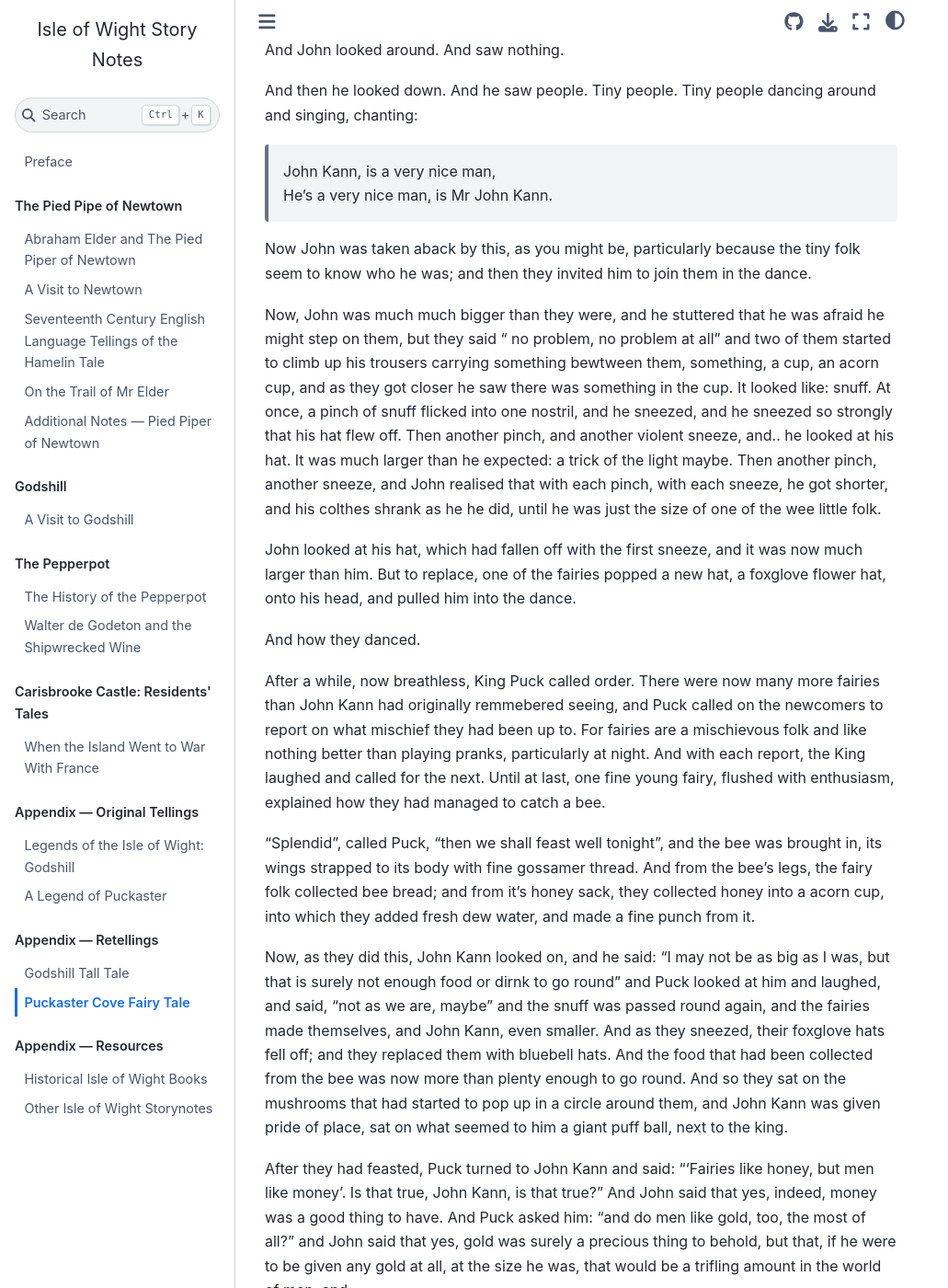
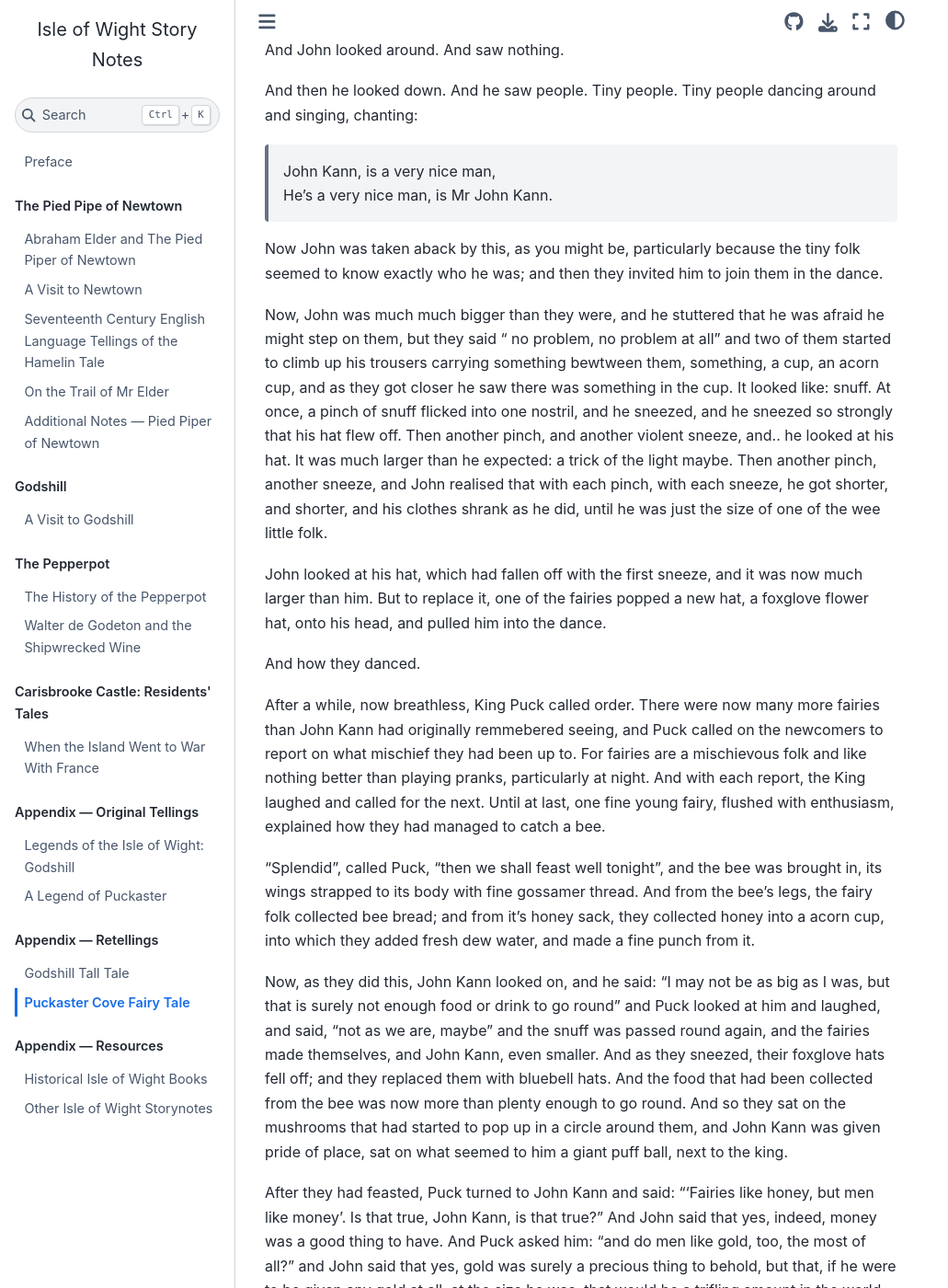
Before and after one commit to psychemedia/island-storynotes, a Jupyter Book: the page built from elder-puckaster-reversioned.md, in a window 1280 px wide and 1400 px high, scrolled down 1229 px. Shown: the whole window at 92% size, without its empty margins (0-1031 px from the left). Built offline with Jupyter Book 1.0.4 settings and Sphinx 7.4.7 and the Sphinx Book theme 1.1.4, drawn with Linux system fonts in a browser that asks for light colours; some of the changed text lies outside the part shown.

Commit message:
Update elder-puckaster-reversioned.md

```diff
--- a/elder-puckaster-reversioned.md
+++ b/elder-puckaster-reversioned.md
@@ -22,11 +22,11 @@ And then he looked down. And he saw people. Tiny people. Tiny people dancing aro
 > John Kann, is a very nice man,
 > He's a very nice man, is Mr John Kann.
 
-Now John was taken aback by this, as you might be, particularly because the tiny folk seem to know who he was; and then they invited him to join them in the dance.
+Now John was taken aback by this, as you might be, particularly because the tiny folk seemed to know exactly who he was; and then they invited him to join them in the dance.
 
-Now, John was much much bigger than they were, and he stuttered that he was afraid he might step on them, but they said " no problem, no problem at all" and two of them started to climb up his trousers carrying something bewtween them, something, a cup, an acorn cup, and as they got closer he saw there was something in the cup. It looked like: snuff. At once, a pinch of snuff flicked into one nostril, and he sneezed, and he sneezed so strongly that his hat flew off. Then another pinch, and another violent sneeze, and.. he looked at his hat. It was much larger than he expected: a trick of the light maybe. Then another pinch, another sneeze, and John realised that with each pinch, with each sneeze, he got shorter, and his colthes shrank as he he did, until he was just the size of one of the wee little folk.
+Now, John was much much bigger than they were, and he stuttered that he was afraid he might step on them, but they said " no problem, no problem at all" and two of them started to climb up his trousers carrying something bewtween them, something, a cup, an acorn cup, and as they got closer he saw there was something in the cup. It looked like: snuff. At once, a pinch of snuff flicked into one nostril, and he sneezed, and he sneezed so strongly that his hat flew off. Then another pinch, and another violent sneeze, and.. he looked at his hat. It was much larger than he expected: a trick of the light maybe. Then another pinch, another sneeze, and John realised that with each pinch, with each sneeze, he got shorter, and shorter, and his clothes shrank as he did, until he was just the size of one of the wee little folk.
 
-John looked at his hat, which had fallen off with the first sneeze, and it was now much larger than him. But to replace, one of the fairies popped a new hat, a foxglove flower hat, onto his head, and pulled him into the dance.
+John looked at his hat, which had fallen off with the first sneeze, and it was now much larger than him. But to replace it, one of the fairies popped a new hat, a foxglove flower hat, onto his head, and pulled him into the dance.
 
 And how they danced.
 
@@ -34,7 +34,7 @@ After a while, now breathless, King Puck called order. There were now many more
 
 "Splendid", called Puck, "then we shall feast well tonight", and the bee was brought in, its wings strapped to its body with fine gossamer thread. And from the bee's legs, the fairy folk collected bee bread; and from it's honey sack, they collected honey into a acorn cup, into which they added fresh dew water, and made a fine punch from it.
 
-Now, as they did this, John Kann looked on, and he said: "I may not be as big as I was, but that is surely not enough food or dirnk to go round" and Puck looked at him and laughed, and said, "not as we are, maybe" and the snuff was passed round again, and the fairies made themselves, and John Kann, even smaller. And as they sneezed, their foxglove hats fell off; and they replaced them with bluebell hats. And the food that had been collected from the bee was now more than plenty enough to go round. And so they sat on the mushrooms that had started to pop up in a circle around them, and John Kann was given pride of place, sat on what seemed to him a giant puff ball, next to the king.
+Now, as they did this, John Kann looked on, and he said: "I may not be as big as I was, but that is surely not enough food or drink to go round" and Puck looked at him and laughed, and said, "not as we are, maybe" and the snuff was passed round again, and the fairies made themselves, and John Kann, even smaller. And as they sneezed, their foxglove hats fell off; and they replaced them with bluebell hats. And the food that had been collected from the bee was now more than plenty enough to go round. And so they sat on the mushrooms that had started to pop up in a circle around them, and John Kann was given pride of place, sat on what seemed to him a giant puff ball, next to the king.
 
 After they had feasted, Puck turned to John Kann and said: "'Fairies like honey, but men like money'. Is that true, John Kann, is that true?" And John said that yes, indeed, money was a good thing to have. And Puck asked him: "and do men like gold, too, the most of all?" and John said that yes, gold was surely a precious thing to behold, but that, if he were to be given any gold at all, at the size he was, that would be a trifling amount in the world of men, and ...
 
```
Also changed, not shown: other parts of elder-puckaster-reversioned.md (+1 -1 lines).
